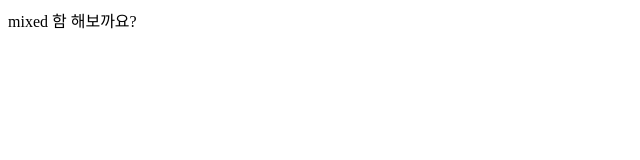
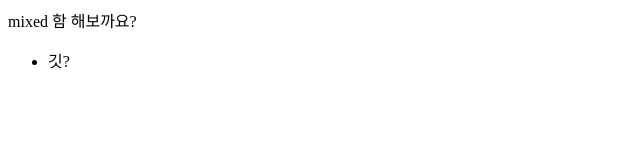
Before and after one commit to min-ji/opentutorials_git_minji, a plain HTML site: page index.html in a window 1280 px wide. Shown: the full height of the page, 0-640 px from the left. Drawn offline with Linux system fonts and the light colour scheme.

Commit message:
깃 설명

```diff
--- a/index.html
+++ b/index.html
@@ -7,6 +7,7 @@
 	함 해보까요?
 
 	<ul>
+		<li>깃?</li>
 	</ul>
 
 </body>
```
